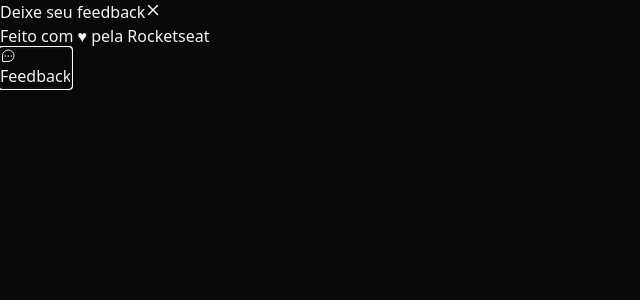
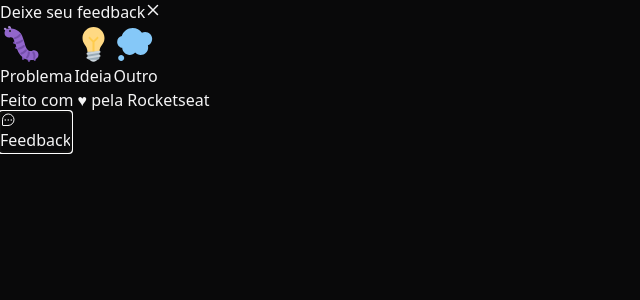
Before and after one commit to GIJOSC/NLW-Return, a React (Vite) app: page / in a window 1280 px wide. Both pictures are taken after a click on the button "Feedback". Shown: the top 300 px of the page, without its empty margins (0-640 px from the left). Built offline with nearby package versions, Linux system fonts and the light colour scheme.

Commit message:
Adicionado icones

```diff
--- a/src/components/WidgetForm.tsx
+++ b/src/components/WidgetForm.tsx
@@ -1,16 +1,31 @@
 import { CloseButton } from "./CloseButton";
+
+import bugImageUrl from "../assets/bug.svg";
+import ideaImageUrl from "../assets/idea.svg";
+import thoughtImageUrl from "../assets/thought.svg";
 
 const feedbackTypes = {
   BUG: {
-    title: 'Problema'
+    title: "Problema",
+    image: {
+      source: bugImageUrl,
+      alt: "Imagem de um Inseto"
+    },
   },
   IDEA: {
-    title: 'Ideia'
+    title: "Ideia",
+    image: {
+      source: ideaImageUrl,
+      alt: "Imagem de uma lâmpada"
+    },
   },
   OTHER: {
-    title: 'Outro'
+    title: "Outro",
+    image: {
+      source: thoughtImageUrl,
+      alt: " Imagem de um balão de pensamento"
     },
-
+  },
 };
 
 export function WidgetForm() {
@@ -23,12 +38,25 @@ export function WidgetForm() {
       </header>
 
       <div className="flex py-8 gap-2 w-full">
+         { Object.entries(feedbackTypes).map(([key, value]) => {
+           return(
+             <button>
+               <img src={value.image.source} alt={value.image.alt}/>
+               <span>{value.title}</span>
+             </button>
+           )
 
-
+         }) }
       </div>
 
       <footer>
-            Feito com ♥ pela  <a className="underline underline-offset-2" href="https://rocketseat.com.br">Rocketseat</a>
+        Feito com ♥ pela{" "}
+        <a
+          className="underline underline-offset-2"
+          href="https://rocketseat.com.br"
+        >
+          Rocketseat
+        </a>
       </footer>
     </div>
   );
```
Also changed, not shown: src/components/CloseButton.tsx (+5 -3 lines). Lines whose indentation alone changed are shown as unchanged.
